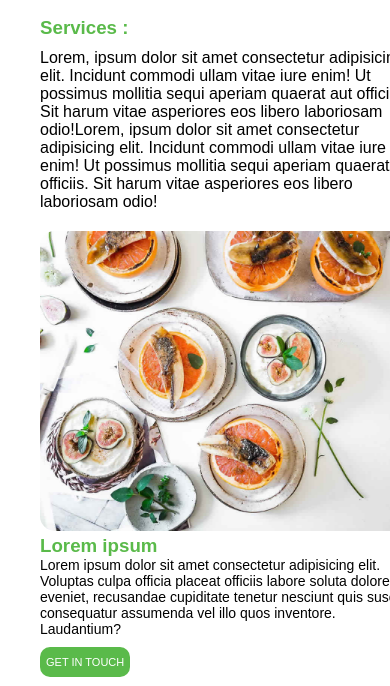
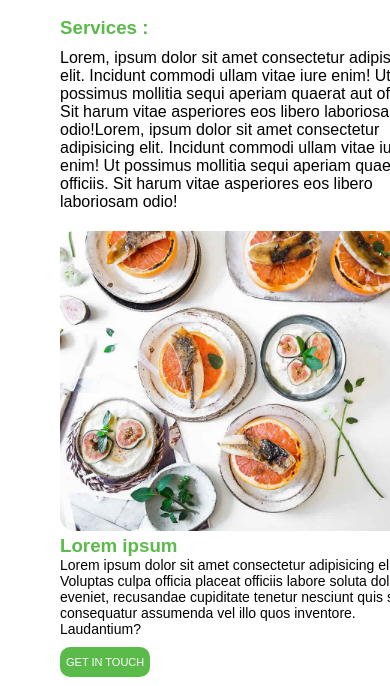
Before and after one commit to GRICHChaimae/BRIEF-2-MAQUETTE-RESPONSIVE, a plain HTML site: page srvice.html in a window 390 px wide. Shown: the part 80-766 px from the top of the page. Drawn offline with Linux system fonts and the light colour scheme.

Commit message:
Update service.css

```diff
--- a/service.css
+++ b/service.css
@@ -95,9 +95,13 @@ h3 {
     }
     #firstParagraphe{
       width: 420px;
+      margin-left: 40px;
     }
     button{
       margin-bottom: 10px;
+    }
+    #bdoyPosition{
+      margin-left: 40px;
     }
     .footer{
       display: block;
```
